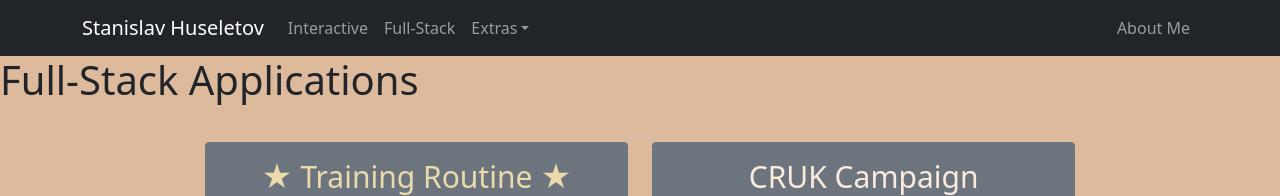
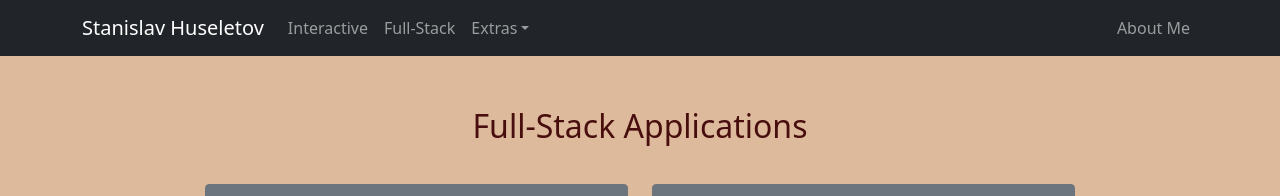
Before and after one commit to StanHus/Interview-1, a React (Create React App) app: page /complex in a window 1280 px wide. Shown: the top 196 px of the page. Built offline with nearby package versions, Linux system fonts and the light colour scheme.

Commit message:
headlines fixed 2.4.1

```diff
--- a/src/css/style.css
+++ b/src/css/style.css
@@ -40,6 +40,14 @@ body {
   text-align: center;
 }
 /* Intro page section end  */
+
+.question {
+  text-align: center;
+  font-size: xx-large;
+  color: #480e0e;
+  margin-top: 4%;
+  margin-bottom: 2%;
+}
 
 .project {
   background-color: #f2e1c1;
```
